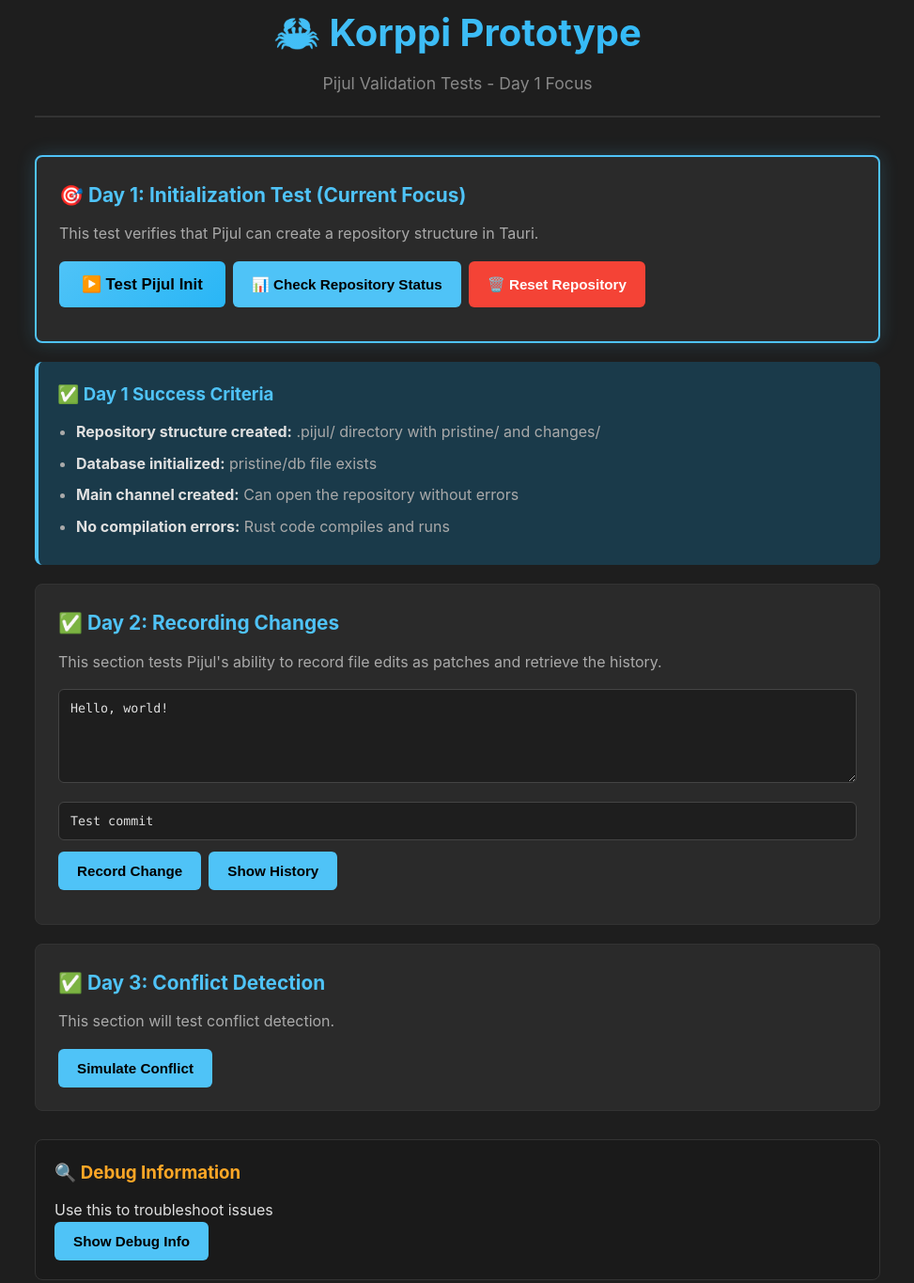
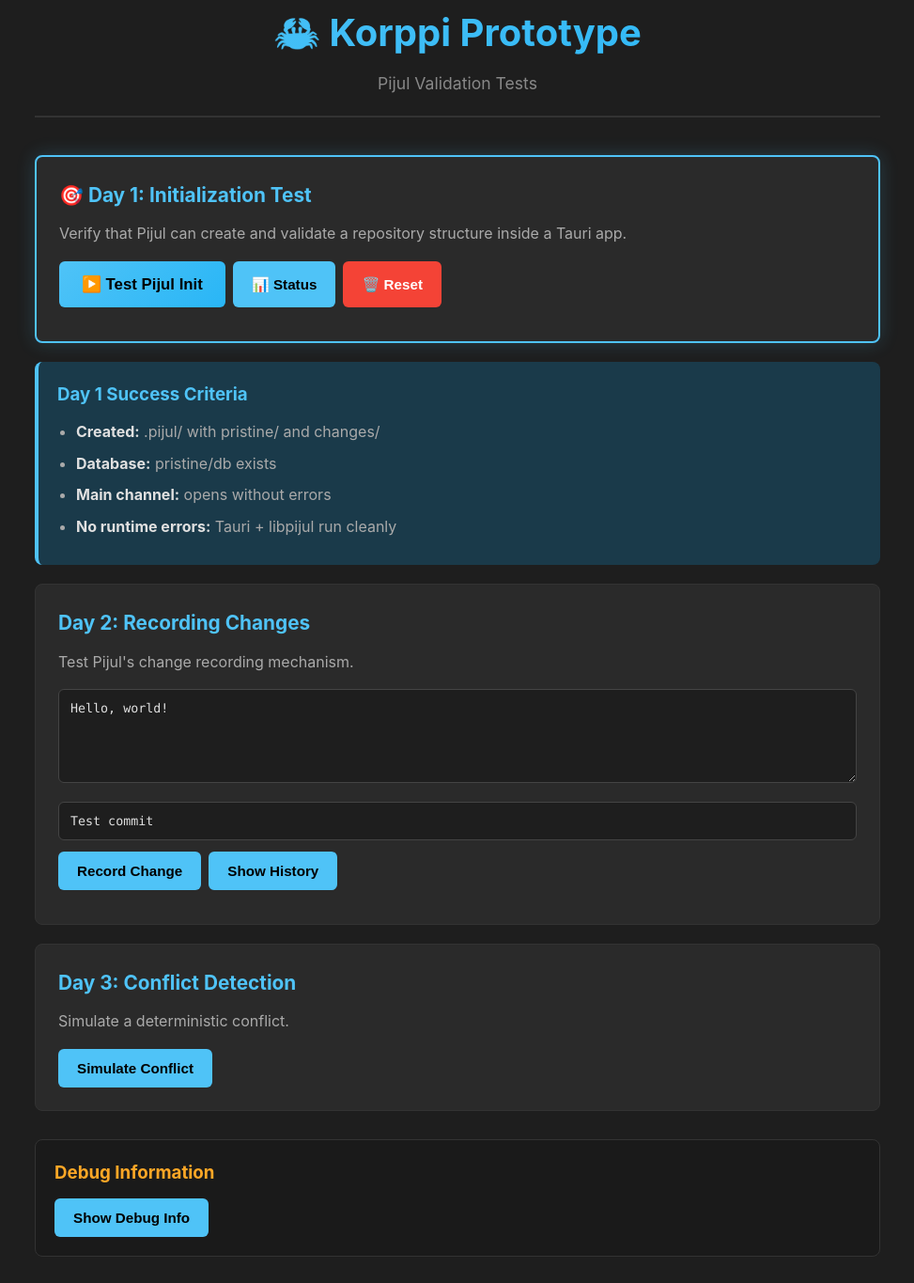
Before and after one commit to b-rodrigues/korppi, a website: page src/index.html in a window 1280 px wide. Shown: the part 17-1382 px from the top of the page at 94% size, without its empty margins (153-1126 px from the left). Drawn offline with Linux system fonts and the light colour scheme.

Commit message:
Refactor index.html for clarity and consistency

```diff
--- a/src/index.html
+++ b/src/index.html
@@ -3,49 +3,51 @@
 <head>
     <meta charset="UTF-8">
     <meta name="viewport" content="width=device-width, initial-scale=1.0">
-    <title>Korppi Prototype - Day 1</title>
+    <title>Korppi Prototype</title>
     <link rel="stylesheet" href="styles.css">
 </head>
+
 <body>
     <div class="container">
+
         <header>
             <h1>🦀 Korppi Prototype</h1>
-            <p>Pijul Validation Tests - Day 1 Focus</p>
+            <p>Pijul Validation Tests</p>
         </header>
 
-        <!-- DAY 1: Initialization Test (PRIORITY) -->
+        <!-- DAY 1: Initialization -->
         <section class="test-section priority">
-            <h2>🎯 Day 1: Initialization Test (Current Focus)</h2>
-            <p>This test verifies that Pijul can create a repository structure in Tauri.</p>
+            <h2>🎯 Day 1: Initialization Test</h2>
+            <p>Verify that Pijul can create and validate a repository structure inside a Tauri app.</p>
 
             <div class="button-group">
                 <button id="test-init" class="primary">▶️ Test Pijul Init</button>
-                <button id="repo-status">📊 Check Repository Status</button>
-                <button id="reset-repo" class="danger">🗑️ Reset Repository</button>
+                <button id="repo-status">📊 Status</button>
+                <button id="reset-repo" class="danger">🗑️ Reset</button>
             </div>
 
             <div id="init-result" class="result"></div>
             <div id="status-result" class="result"></div>
         </section>
 
-        <!-- Success Criteria -->
+        <!-- Help / Explanation -->
         <section class="info-section">
-            <h3>✅ Day 1 Success Criteria</h3>
+            <h3>Day 1 Success Criteria</h3>
             <ul>
-                <li><strong>Repository structure created:</strong> .pijul/ directory with pristine/ and changes/</li>
-                <li><strong>Database initialized:</strong> pristine/db file exists</li>
-                <li><strong>Main channel created:</strong> Can open the repository without errors</li>
-                <li><strong>No compilation errors:</strong> Rust code compiles and runs</li>
+                <li><strong>Created:</strong> .pijul/ with pristine/ and changes/</li>
+                <li><strong>Database:</strong> pristine/db exists</li>
+                <li><strong>Main channel:</strong> opens without errors</li>
+                <li><strong>No runtime errors:</strong> Tauri + libpijul run cleanly</li>
             </ul>
         </section>
 
-        <!-- DAY 2: Recording Changes -->
+        <!-- DAY 2 -->
         <section class="test-section">
-            <h2>✅ Day 2: Recording Changes</h2>
-            <p>This section tests Pijul's ability to record file edits as patches and retrieve the history.</p>
+            <h2>Day 2: Recording Changes</h2>
+            <p>Test Pijul's change recording mechanism.</p>
 
-            <textarea id="content" placeholder="Type some text...">Hello, world!</textarea>
-            <input type="text" id="message" placeholder="Commit message" value="Test commit">
+            <textarea id="content">Hello, world!</textarea>
+            <input id="message" type="text" value="Test commit" placeholder="Commit message">
 
             <div class="button-group">
                 <button id="record-change">Record Change</button>
@@ -56,22 +58,22 @@
             <pre id="history" class="history"></pre>
         </section>
 
-        <!-- DAY 3: Conflict Detection -->
+        <!-- DAY 3 -->
         <section class="test-section">
-            <h2>✅ Day 3: Conflict Detection</h2>
-            <p>This section will test conflict detection.</p>
+            <h2>Day 3: Conflict Detection</h2>
+            <p>Simulate a deterministic conflict.</p>
 
             <button id="test-conflict">Simulate Conflict</button>
             <div id="conflict-result" class="result"></div>
         </section>
 
-        <!-- Debug Information -->
+        <!-- Debug -->
         <section class="debug-section">
-            <h3>🔍 Debug Information</h3>
-            <p>Use this to troubleshoot issues</p>
+            <h3>Debug Information</h3>
             <button id="show-debug">Show Debug Info</button>
             <pre id="debug-output" class="debug-output"></pre>
         </section>
+
     </div>
 
     <script src="main.js"></script>
```
